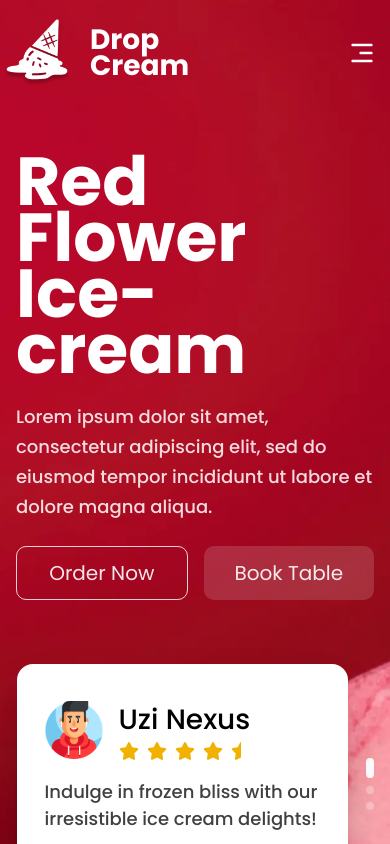
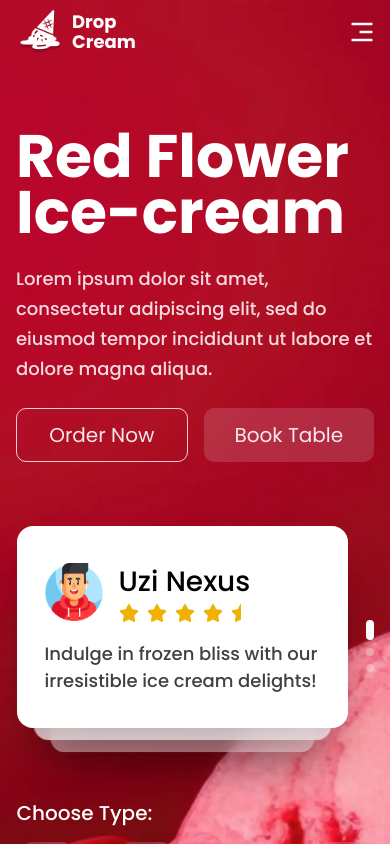
Before and after one commit to alexsantosquispe/drop-cream-page, a React (Vite) app: page / in a window 390 px wide. Shown: the top 844 px of the page. Built offline with nearby package versions, Linux system fonts and the light colour scheme.

Commit message:
hero title aligment and navbar tweaks

```diff
--- a/src/App.tsx
+++ b/src/App.tsx
@@ -5,7 +5,7 @@ import { TrendingSection } from './components/organisms/TrendingSection/Trending
 
 function App() {
   return (
-    <div className="flex min-h-screen w-full flex-col bg-[url('/img/bg.webp')] bg-cover bg-center pt-4 md:pt-20 lg:bg-cover">
+    <div className="flex min-h-screen w-full flex-col bg-[url('/img/bg.webp')] bg-cover bg-center md:pt-20 lg:bg-cover">
       <div className="flex w-full max-w-[96.375rem] flex-col gap-16 self-center lg:gap-y-[6.875rem] lg:px-4">
         <Header />
         <main className="flex flex-col gap-20 md:gap-y-[6.875rem]">
--- a/src/components/molecules/Header.tsx
+++ b/src/components/molecules/Header.tsx
@@ -14,13 +14,13 @@ const menuItemStyle =
 
 const Header = () => {
   return (
-    <header className="flex h-[4.625rem] w-full items-center justify-between">
-      <div className="flex items-center gap-x-4">
+    <header className="flex w-full items-center justify-between py-2 md:h-[4.625rem] md:p-0">
+      <div className="flex items-center gap-x-2 pl-4 md:gap-x-4">
         <img
           src="/img/ice-cream-cone.png"
-          className="h-[4.625rem] w-[4.625rem]"
+          className="h-[3rem] w-[3rem] md:h-[4.625rem] md:w-[4.625rem]"
         />
-        <span className="max-w-[6.3125rem] text-[1.75rem] leading-[26px] font-black">
+        <span className="max-w-[6.3125rem] text-lg leading-5 font-black md:text-[1.75rem] md:leading-[1.625rem]">
           {translations.header.title}
         </span>
       </div>
--- a/src/components/organisms/HeroSection/components/TitleWrapper.tsx
+++ b/src/components/organisms/HeroSection/components/TitleWrapper.tsx
@@ -4,7 +4,7 @@ import { translations } from '../../../../constants/translations';
 export const TitleWrapper = () => {
   return (
     <div className="flex w-full flex-col justify-center gap-y-6 md:max-w-[41.1875rem] md:gap-y-8">
-      <h1 className="text-[4.25rem] leading-14 font-bold md:text-left md:text-[7.5rem] md:leading-[5.85rem] md:font-semibold lg:leading-[6.875rem]">
+      <h1 className="text-[3.75rem] leading-14 font-bold md:text-left md:text-[7.5rem] md:leading-[5.85rem] md:font-semibold lg:leading-[6.875rem]">
         {translations.content.title.line1}
         <br />
         {translations.content.title.line2}
```
